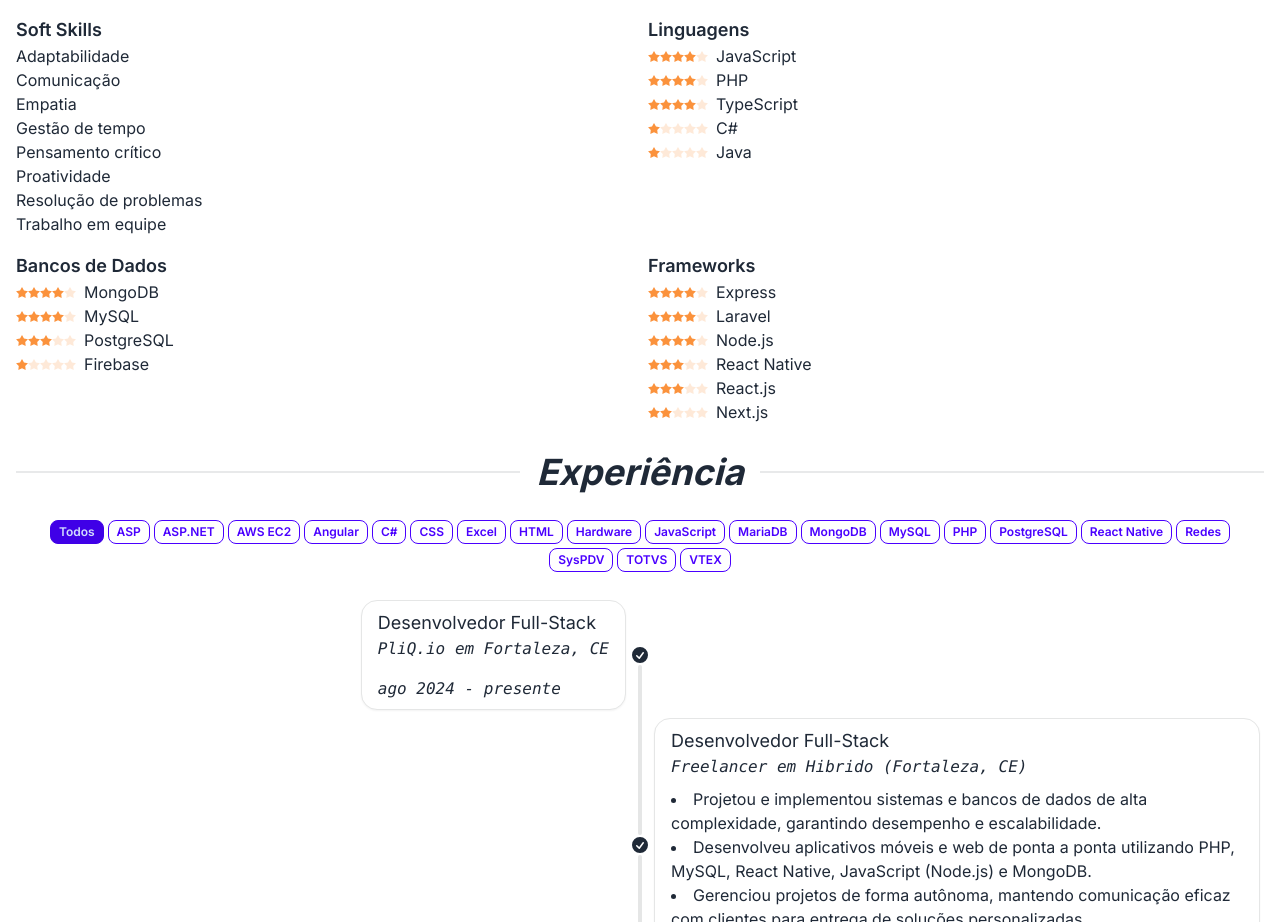
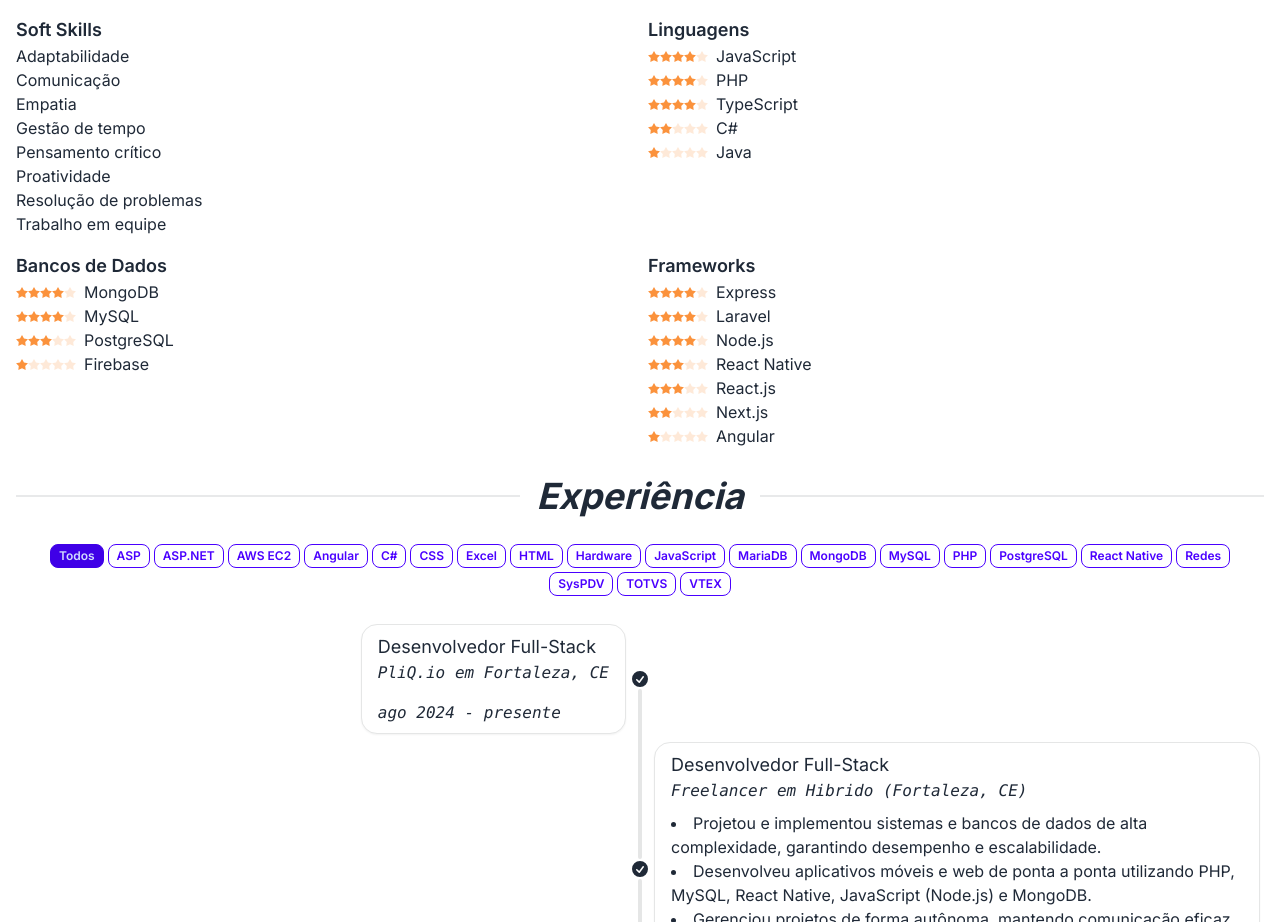
Before and after one commit to xogm/curriculum, a Next.js app: page / in a window 1280 px wide. Shown: the part 880-1802 px from the top of the page. Built offline with nearby package versions, Linux system fonts and the light colour scheme.

Commit message:
Update skills.ts

```diff
--- a/src/data/skills.ts
+++ b/src/data/skills.ts
@@ -26,7 +26,7 @@ const skills: Skills = {
     { name: "JavaScript", level: SkillLevel.PROFESSIONAL },
     { name: "TypeScript", level: SkillLevel.PROFESSIONAL },
     { name: "Java", level: SkillLevel.BEGINNER },
-    { name: "C#", level: SkillLevel.BEGINNER },
+    { name: "C#", level: SkillLevel.INTERMEDIATE },
   ],
   databases: [
     { name: "MySQL", level: SkillLevel.PROFESSIONAL },
@@ -41,6 +41,7 @@ const skills: Skills = {
     { name: "React Native", level: SkillLevel.ADVANCED },
     { name: "Express", level: SkillLevel.PROFESSIONAL },
     { name: "Laravel", level: SkillLevel.PROFESSIONAL },
+    { name: "Angular", level: SkillLevel.BEGINNER },
   ],
   softSkills: [
     "Comunicação",
```
